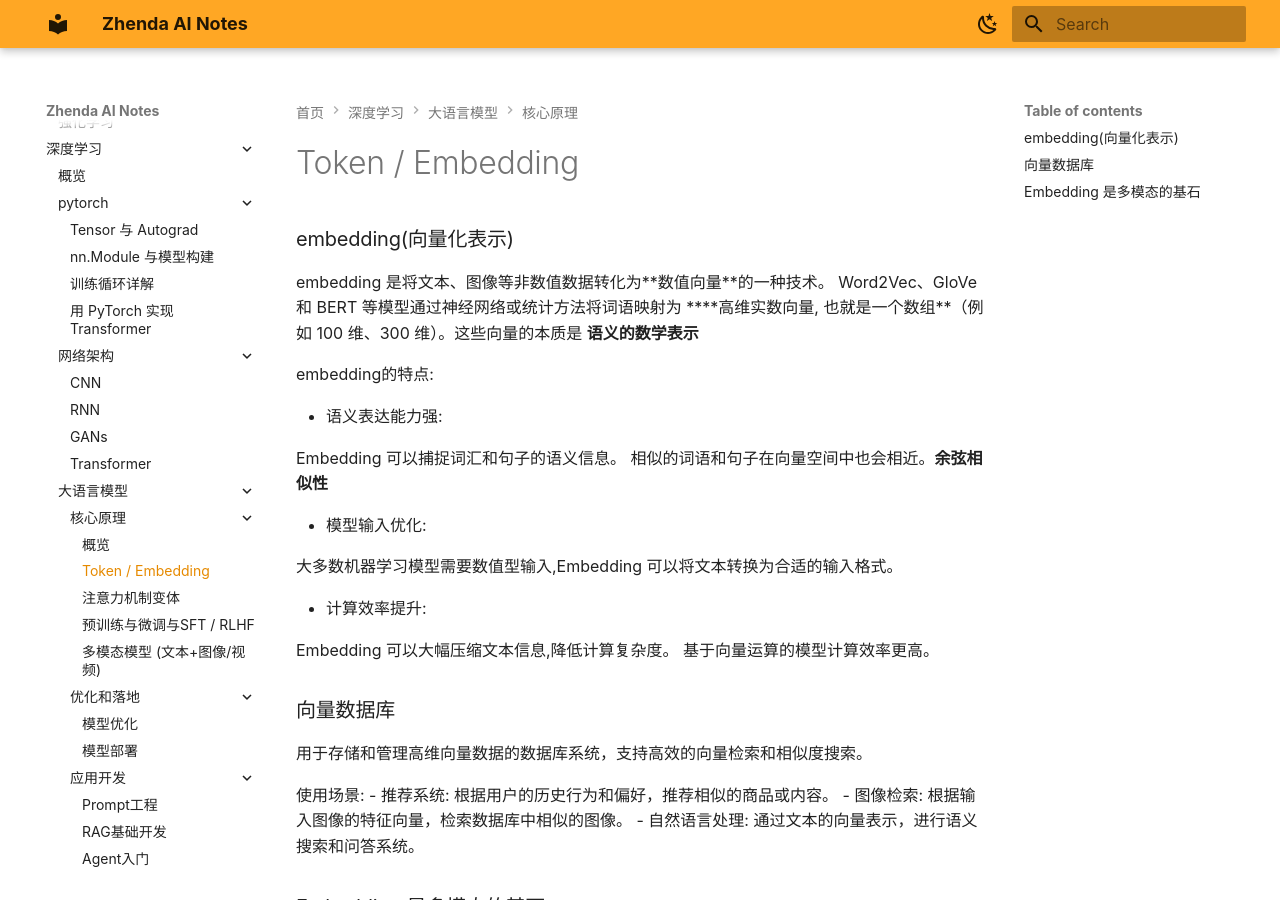
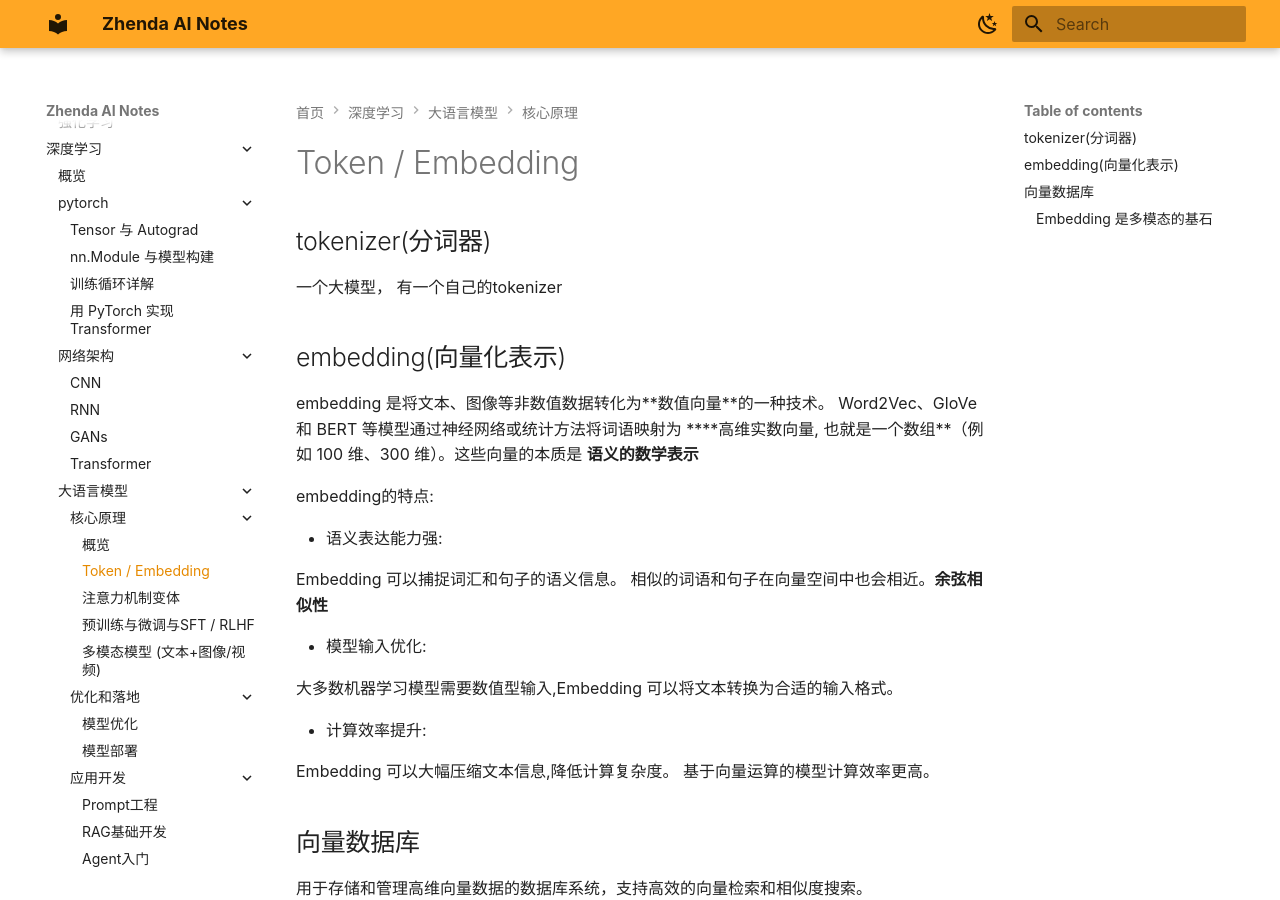
Before and after one commit to zhenda-hub/ai-note, an MkDocs documentation site: the page built from docs/dl/llm/cores/token-embedding.md, in a window 1280 px wide and 900 px high. Built offline with MkDocs 1.6.1 and Material for MkDocs 9.7.7, drawn with Linux system fonts in a browser that asks for light colours; plug-ins that fetch from the network failed and are left out.

Commit message:
update: token

```diff
--- a/docs/dl/llm/cores/token-embedding.md
+++ b/docs/dl/llm/cores/token-embedding.md
@@ -1,5 +1,11 @@
 
-### embedding(向量化表示)
+## tokenizer(分词器)
+
+一个大模型， 有一个自己的tokenizer
+
+
+
+## embedding(向量化表示)
 
 embedding 是将文本、图像等非数值数据转化为**数值向量**的一种技术。
 Word2Vec、GloVe 和 BERT 等模型通过神经网络或统计方法将词语映射为 ****高维实数向量, 也就是一个数组**（例如 100 维、300 维）。这些向量的本质是 **语义的数学表示**
@@ -22,7 +28,7 @@ Embedding 可以捕捉词汇和句子的语义信息。
 Embedding 可以大幅压缩文本信息,降低计算复杂度。
 基于向量运算的模型计算效率更高。
 
-### 向量数据库
+## 向量数据库
 
 用于存储和管理高维向量数据的数据库系统，支持高效的向量检索和相似度搜索。
 
```
